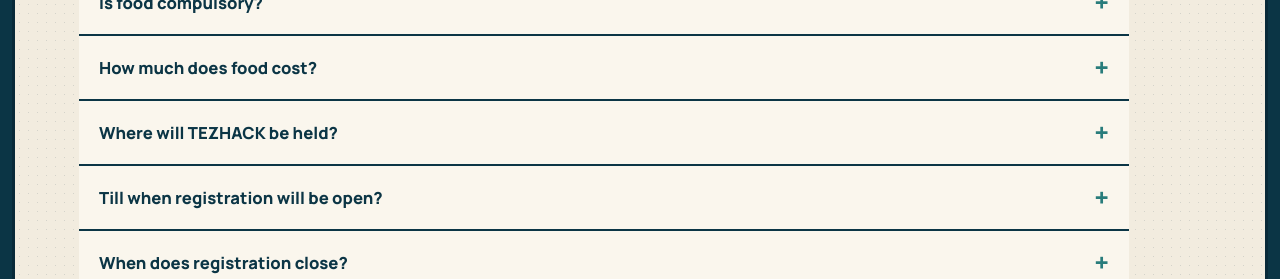
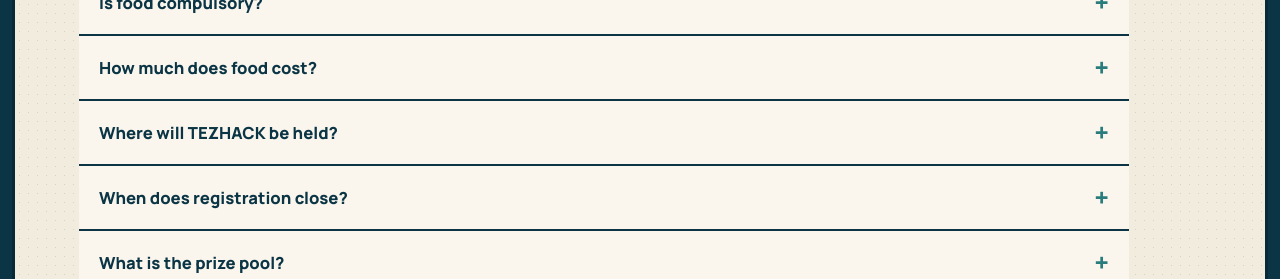
Before and after one commit to ezeehere/tezhack26-registration, a React (Vite) app: page / in a window 1280 px wide. Shown: the part 4141-4420 px from the top of the page. Built offline with nearby package versions, Linux system fonts and the light colour scheme; no server answers; a web font is replaced by a local one.

Commit message:
Update EventSections.jsx

```diff
--- a/src/components/EventSections.jsx
+++ b/src/components/EventSections.jsx
@@ -40,15 +40,9 @@
     question: "Where will TEZHACK be held?",
     answer: "We'll be waiting for you at the lovely CSE Building at Tezpur University. See you there!",
   },
-  {
-
-    question: "Till when registration will be open?",
-    answer: "Registration will be open till 4 September 2026, 9:00 AM IST or 30 Teams ",
-
-  },
-  {
+ {
     question: "When does registration close?",
-    answer: "Make sure to grab your spot before September 4, 2026, at 9:00 AM IST. We can't wait to have you join us!",
+    answer: "Make sure to grab your spot before September 3, 2026, at 9:00 PM IST or till 30 teams whichever comes first. We can't wait to have you join us!",
   },
   {
     question: "What is the prize pool?",
```
